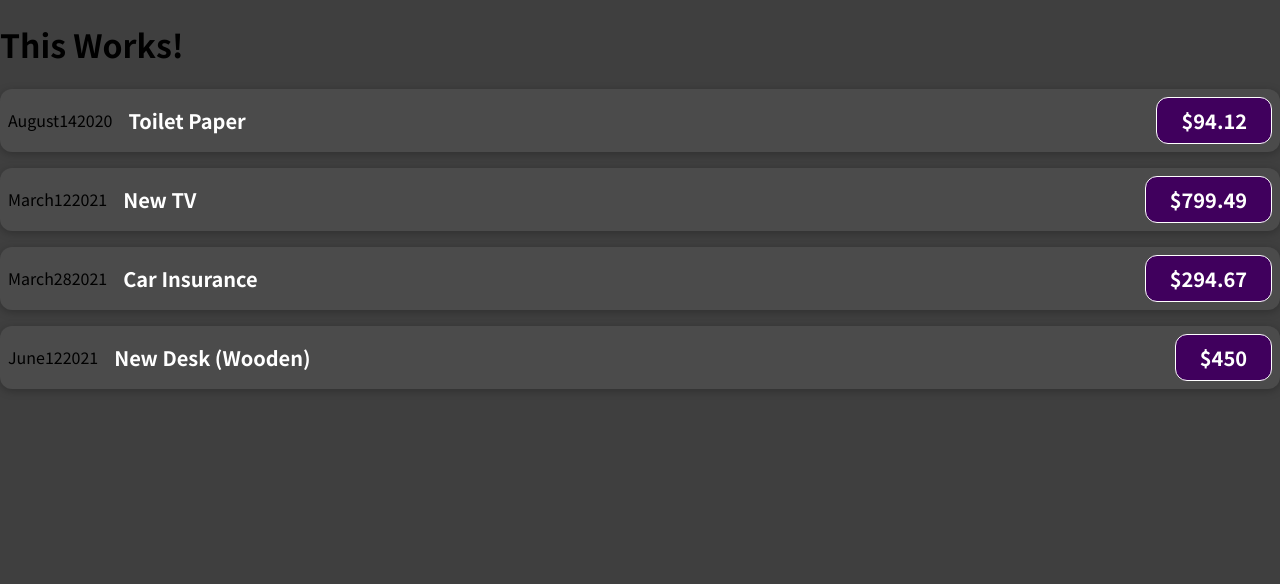
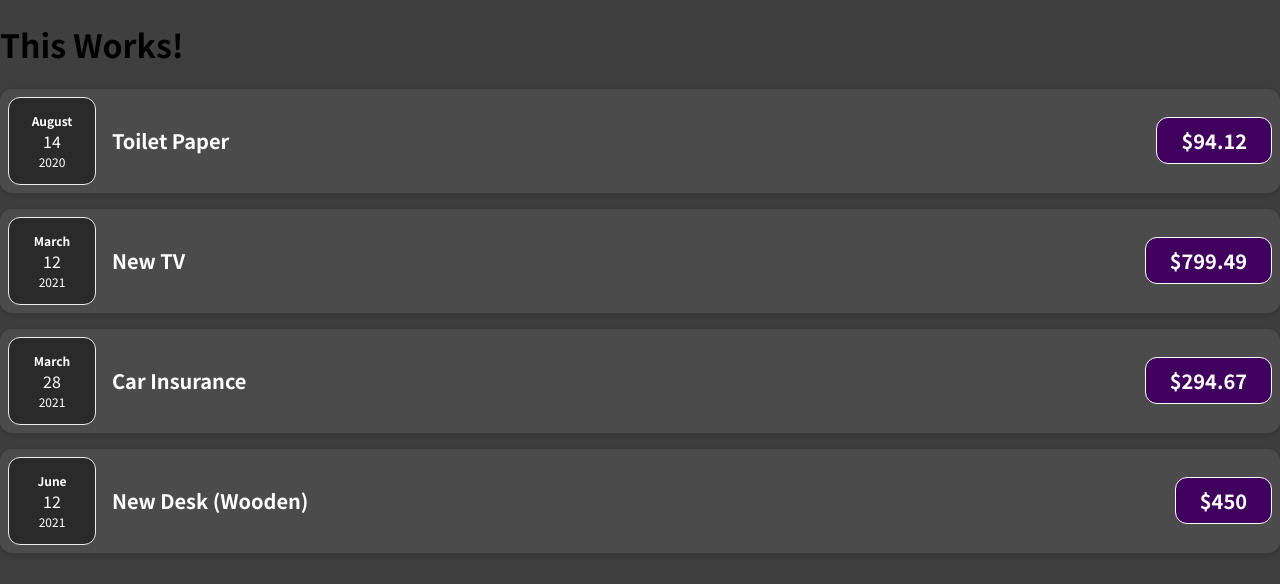
Before and after one commit to jorgecontrerasostos/react_course, a React (Create React App) app in the folder expense-tracker/: page / in a window 1280 px wide. Shown: the top 584 px of the page. Built offline with nearby package versions, Linux system fonts and the light colour scheme.

Commit message:
add expense date

```diff
--- /dev/null
+++ b/expense-tracker/src/components/ExpenseDate.css
@@ -0,0 +1,26 @@
+.expense-date {
+  display: flex;
+  flex-direction: column;
+  width: 5.5rem;
+  height: 5.5rem;
+  border: 1px solid #ececec;
+  background-color: #2a2a2a;
+  color: white;
+  border-radius: 12px;
+  align-items: center;
+  justify-content: center;
+}
+
+.expense-date__month {
+  font-size: 0.75rem;
+  font-weight: bold;
+}
+
+.expense-date__year {
+  font-size: 0.75rem;
+}
+
+.expense-date__day {
+  font-size: 1.5rem;
+  font-weight: bold;
+}
--- /dev/null
+++ b/expense-tracker/src/components/ExpenseDate.js
@@ -0,0 +1,18 @@
+import React from "react";
+import "./ExpenseDate.css";
+
+const ExpenseDate = (props) => {
+  const month = props.date.toLocaleString("en-US", { month: "long" });
+  const day = props.date.toLocaleString("en-US", { day: "2-digit" });
+  const year = props.date.getFullYear();
+  return (
+    <div className="expense-date">
+      {" "}
+      <div className="expense-date__month">{month}</div>
+      <div className="expense-day">{day}</div>
+      <div className="expense-date__year">{year}</div>
+    </div>
+  );
+};
+
+export default ExpenseDate;
--- a/expense-tracker/src/components/ExpenseItem.js
+++ b/expense-tracker/src/components/ExpenseItem.js
@@ -1,15 +1,11 @@
 import React from "react";
+import ExpenseDate from "./ExpenseDate";
 import "./ExpenseItem.css";
 
 const ExpenseItem = (props) => {
-  const month = props.date.toLocaleString("en-US", { month: "long" });
-  const day = props.date.toLocaleString("en-US", { day: "2-digit" });
-  const year = props.date.getFullYear();
   return (
     <div className="expense-item">
-      <div>{month}</div>
-      <div>{day}</div>
-      <div>{year}</div>
+      <ExpenseDate date={props.date} />
       <div className="expense-item__description">
         <h2>{props.title}</h2>
         <div className="expense-item__price">${props.amount}</div>
```
